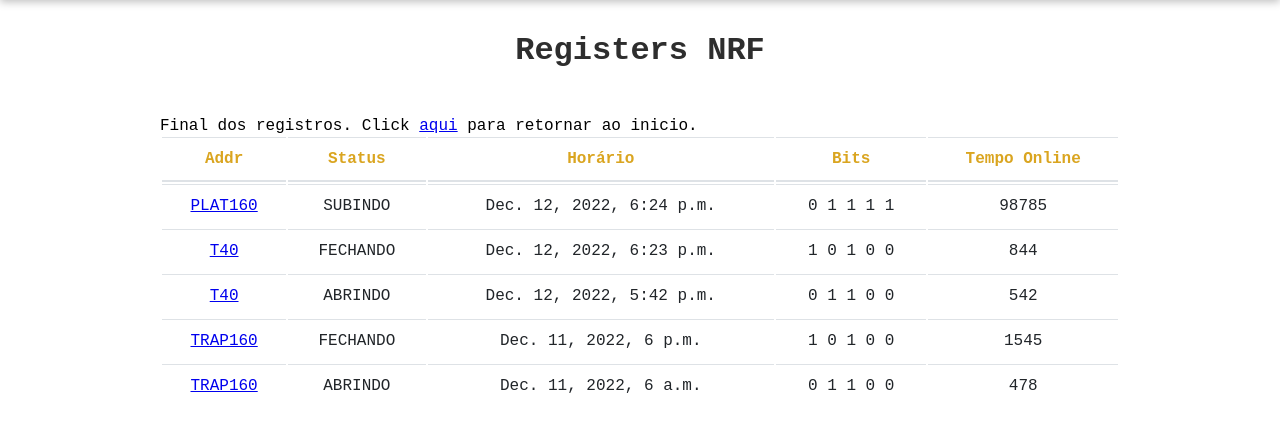
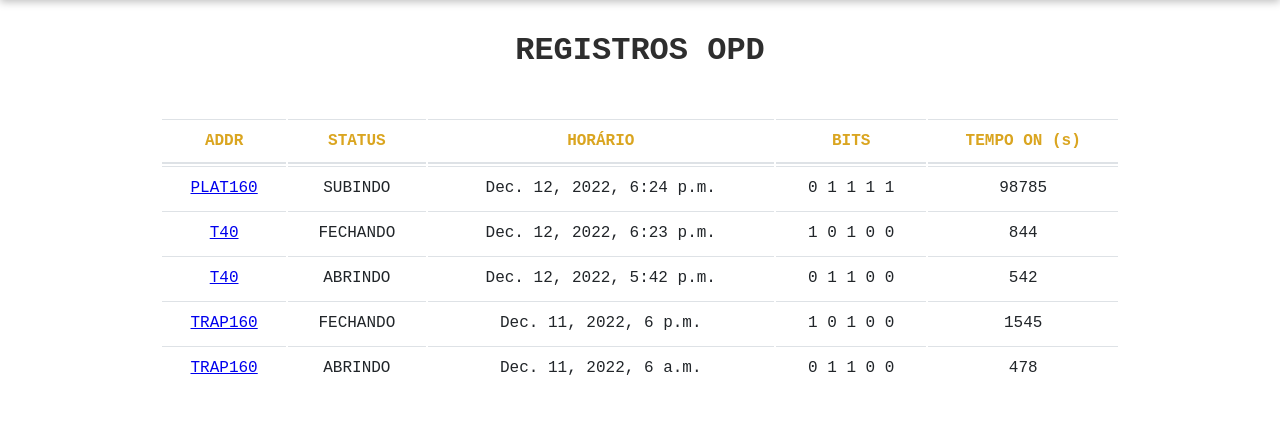
Before and after one commit to ramonefoster/django-NRF-reports-LNA, a Django app: page / in a window 1280 px wide. Shown: the part 80-512 px from the top of the page. Run offline with Django 4.2, Linux system fonts and the light colour scheme; data comes from the database, SQL or seed files in the repository.

Commit message:
versão experimental

```diff
--- a/controle_opd/static/index.css
+++ b/controle_opd/static/index.css
@@ -11,6 +11,10 @@
     margin: 3rem 0;
   }
 
+  #registers h3 {
+    text-align: center;
+  }
+
   #registers ul {
     list-style: none;
     margin: 0;
--- a/controle_opd/templates/controle_opd/index.html
+++ b/controle_opd/templates/controle_opd/index.html
@@ -7,7 +7,7 @@
 {% endblock css_files %}
 {% block content %}
 <section id="registers">
-    <h2>Registers NRF</h2>
+    <h2>REGISTROS OPD</h2>
     <div class="table-responsive">
         <table class="table m-0">
             {% include "controle_opd/partials/table.html" %}
--- a/controle_opd/templates/controle_opd/partials/table.html
+++ b/controle_opd/templates/controle_opd/partials/table.html
@@ -1,10 +1,10 @@
 <thead style="color: goldenrod;">
     <tr>
-        <th>Addr</th>
-        <th>Status</th>
-        <th>Horário</th>
-        <th>Bits</th>
-        <th>Tempo Online</th>
+        <th>ADDR</th>
+        <th>STATUS</th>
+        <th>HORÁRIO</th>
+        <th>BITS</th>
+        <th>TEMPO ON (s)</th>
     </tr>
 </thead>
 <tbody>
@@ -17,11 +17,4 @@
         <td>{{ rec.timestamp }}</td>
     </tr>
     {% endfor %}
-    {% if not has_next_page %}
-    <div class="alert alert-secondary" role="alert">
-        Final dos registros. Click <a href="/"
-            class="alert-link">aqui</a> para retornar ao
-        inicio.
-    </div>
-    {% endif %}
 </tbody>
--- a/controle_opd/views.py
+++ b/controle_opd/views.py
@@ -18,6 +18,7 @@
 class SingleAddr(View):
     def get(self, request, slug):
         reports = ReportModel.objects.filter(addr__addr__contains=slug)
+        reports.order_by("-horario")
         disp = DispModel.objects.get(addr__contains=slug)
         return render(request, 'controle_opd/single-addr.html', {
             "report": reports,
```
Also changed, not shown: controle_opd/templates/controle_opd/single-addr.html (+6 -6 lines).
